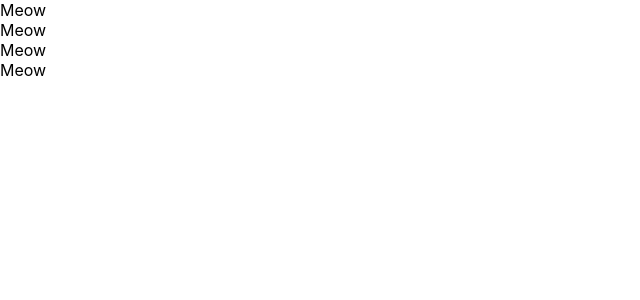
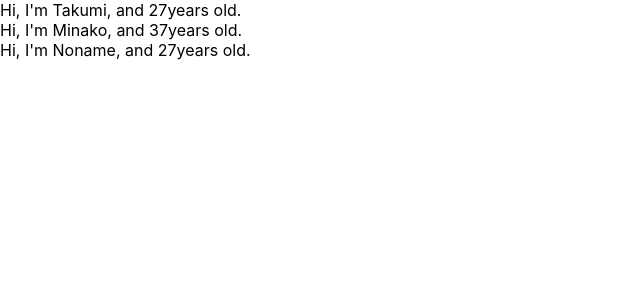
Before and after one commit to takumiiimo/udemy-react-redux-crud-application, a React (Create React App) app: page / in a window 1280 px wide. Shown: the top 300 px of the page, without its empty margins (0-640 px from the left). Built offline with nearby package versions, Linux system fonts and the light colour scheme.

Commit message:
learn props component

```diff
--- a/src/App.js
+++ b/src/App.js
@@ -1,33 +1,32 @@
 import React from "react";
-
-// function App() {
-//   return (
-//     <React.Fragment>
-//       <label htmlFor="bar">
-//         bar
-//       </label>
-//       < input type="text" onChange={() => { console.log("takumiiimo") }} />
-//     </React.Fragment>
-//   )
-
-// }
 
 // 関数コンポーネント
 const App = () => {
+  const profiles = [
+    { name: "Takumi", age: "27" },
+    { name: "Minako", age: "37" },
+    { name: "Noname" }
+  ]
   return (
 
     <div>
-      <Cat />
-      <Cat />
-      <Cat />
-      <Cat />
-
+      {
+        profiles.map((profiles, index) => {
+          return (
+            <User name={profiles.name} age={profiles.age} key={index} />
+          )
+        })
+      }
     </div>
   )
 }
 
-const Cat = () => {
-  return <div>Meow</div>
+const User = (props) => {
+  return <div>Hi, I'm {props.name}, and {props.age}years old. </div>
+}
+
+User.defaultProps = {
+  age: 27
 }
 
 export default App;
```
